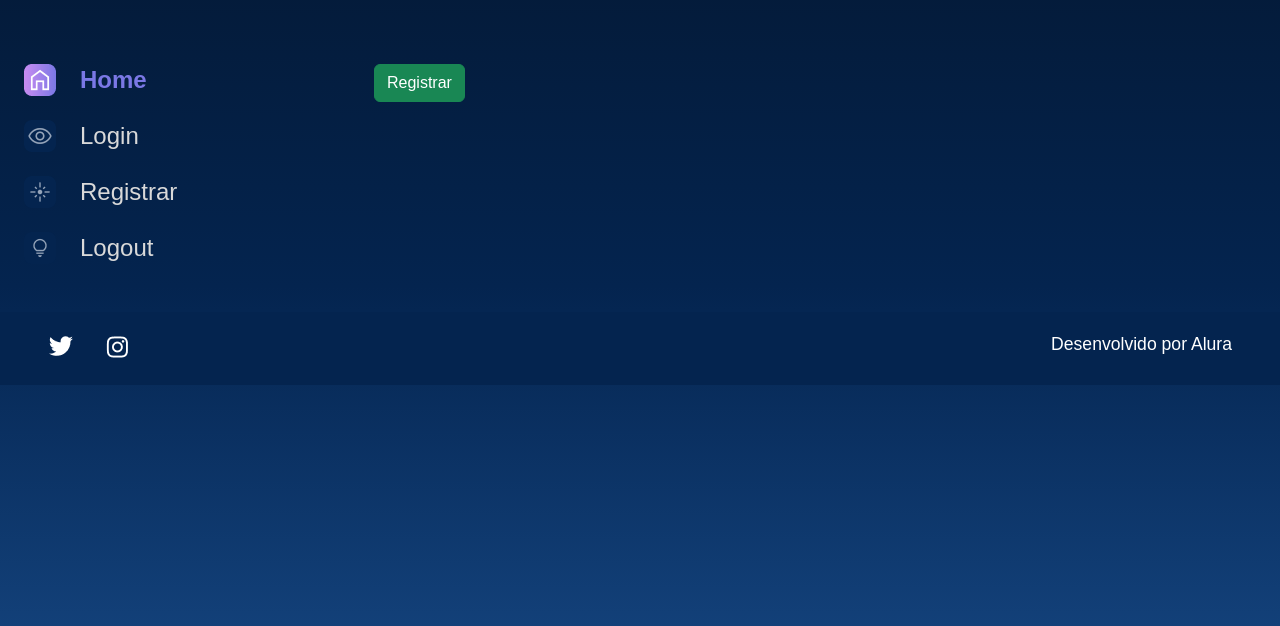
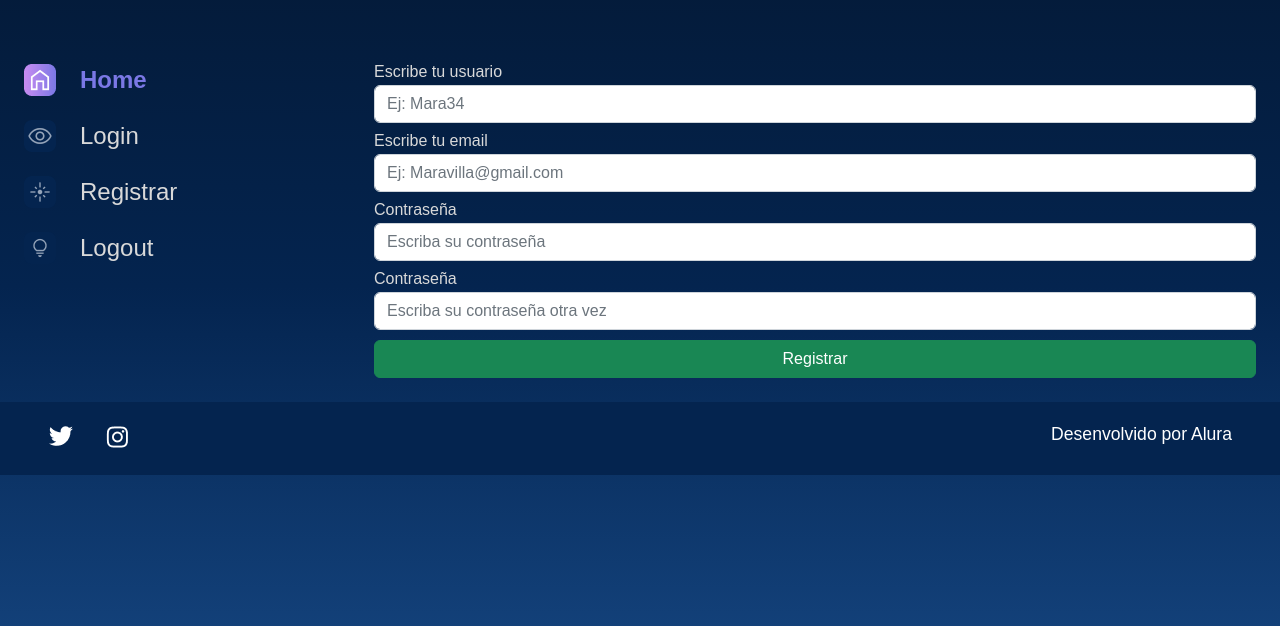
Before and after one commit to Guilhwe/alura_space_django, a Django app: page /registro in a window 1280 px wide. Shown: the part 114-740 px from the top of the page. Run offline with Django 5.2, Linux system fonts and the light colour scheme.

```diff
--- a/templates/usuarios/registro.html
+++ b/templates/usuarios/registro.html
@@ -53,7 +53,7 @@
 
                     </div>
                     <div>
-                        <button type="submit" class="btn btn-success col-12" style="padding: top 5px;">Registrar</button>
+                        <button type="submit" class="btn btn-success col-12" style="padding: top 5px;">Registrar </button>
                     </div>
                 </form>
             </section>
--- a/usuarios/forms.py
+++ b/usuarios/forms.py
@@ -28,3 +28,57 @@ class LoginForms(forms.Form):
         )
 
     )
+
+class RegistroForms(forms.Form):
+        #para heredar las caracteristicas del forms
+        nombre_registro=forms.CharField(
+        label = "Escribe tu usuario",
+        required=True,
+        max_length=100,
+         widget=forms.TextInput(
+            attrs={
+                'class':'form-control',
+                'placeholder': 'Ej: Mara34'
+            }
+
+        )
+
+    )
+        email= forms.EmailField(
+        label = "Escribe tu email",
+        required=True,
+        max_length=100,
+         widget=forms.EmailInput(
+            attrs={
+                'class':'form-control',
+                'placeholder': 'Ej: Maravilla@gmail.com'
+            }
+
+        )
+    )
+        contraseña1=forms.CharField(
+        label = "Contraseña",
+        required=True,
+        max_length=70,
+        widget=forms.PasswordInput(
+            attrs={
+                'class':'form-control',
+                'placeholder': 'Escriba su contraseña'
+            }
+
+        )
+
+    )
+        contraseña2=forms.CharField(
+        label = "Contraseña",
+        required=True,
+        max_length=70,
+        widget=forms.PasswordInput(
+            attrs={
+                'class':'form-control',
+                'placeholder': 'Escriba su contraseña otra vez'
+            }
+
+        )
+
+    )
--- a/usuarios/views.py
+++ b/usuarios/views.py
@@ -1,9 +1,10 @@
 from django.shortcuts import render
-from usuarios.forms import LoginForms
+from usuarios.forms import LoginForms, RegistroForms
 
 def login(request):
     form=LoginForms()
     return render (request, 'usuarios/login.html', {"form" : form})
 
 def registro(request):
-    return render (request, 'usuarios/registro.html')
+    form = RegistroForms()
+    return render (request, 'usuarios/registro.html', {"form" : form})
```
